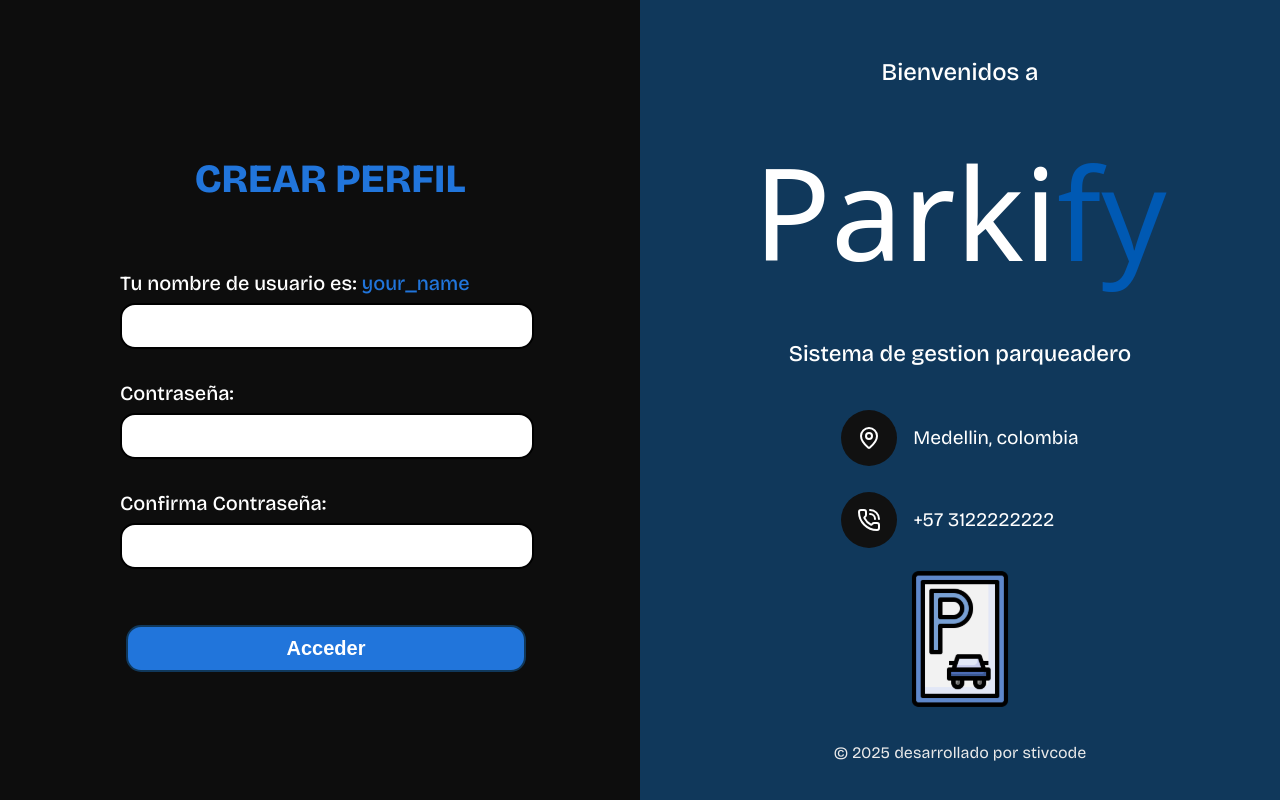
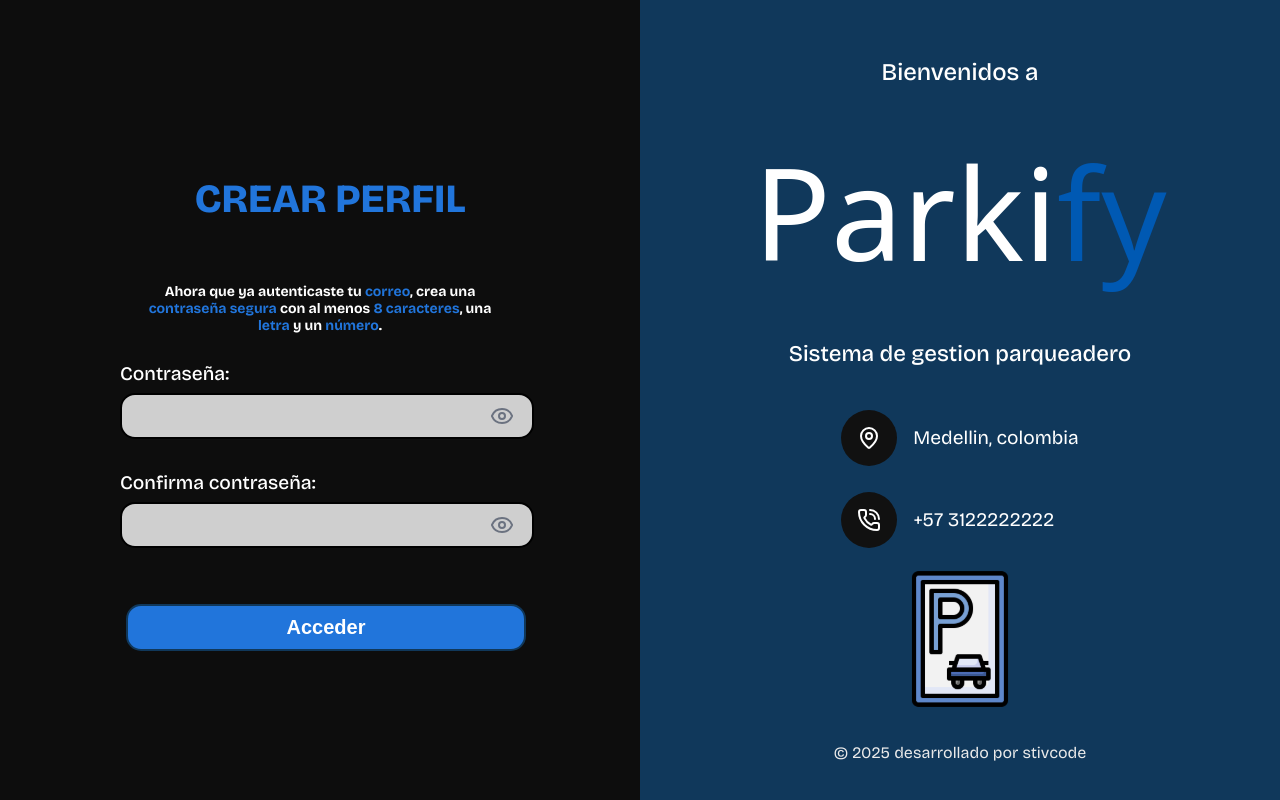
Before and after one commit to stivcode21/Parkify-React, a React (Vite) app: page /createProfile in a window 1280 px wide. Built offline with nearby package versions, Linux system fonts and the light colour scheme; a web font is replaced by a local one.

Commit message:
Refactor: ProfileCreate now features formValidation and previu password

```diff
--- a/src/components/organisms/profileCreate/ProfileCreate.jsx
+++ b/src/components/organisms/profileCreate/ProfileCreate.jsx
@@ -1,41 +1,114 @@
+import { useState } from "react";
 import styles from "./ProfileCreate.module.css";
 import Button from "@/components/templates/button/Button";
+import { EyeClosedIcon, EyeIcon } from "lucide-react";
+import { useNotification } from "../../templates/notificationProvider/notificationProvider";
+import { useNavigate } from "react-router-dom";
 
 const ProfileCreate = () => {
+  const [showPassword, setShowPassword] = useState(false);
+  const [password, setPassword] = useState("");
+  const [confirmPassword, setConfirmPassword] = useState("");
+  const notify = useNotification();
+  const navigate = useNavigate();
+
+  const validateForm = () => {
+    const passwordRegex = /^(?=.*[A-Za-z])(?=.*\d)[A-Za-z\d]{8,}$/;
+
+    //validacion para no enviar vacio
+    if (!password.trim()) {
+      notify("Warning", "Por favor, ingresa tu contraseña.");
+      return false;
+    }
+
+    if (!passwordRegex.test(password)) {
+      notify(
+        "Warning",
+        "La contraseña debe contener mínimo 8 caracteres, al menos una letra y un número."
+      );
+      return false;
+    }
+
+    if (password !== confirmPassword) {
+      notify("Warning", "Las contraseñas no coinciden");
+      return false;
+    }
+
+    return true;
+  };
+
+  const handleSubmit = async (e) => {
+    e.preventDefault();
+    if (!validateForm()) return;
+
+    try {
+      console.log(password);
+      setPassword("");
+      notify("Success", "Perfil creado correctamente");
+      navigate("/hero");
+    } catch (error) {
+      notify("Error", "Error al enviar el correo, intente nuevamente.");
+    }
+  };
+
   return (
     <>
       <h1 className={styles.title}>CREAR PERFIL</h1>
-      <form className={styles.form}>
-        <label className={styles.label} for="usuario">
-          Tu nombre de usuario es:{" "}
-          <span className={styles.strong}>your_name</span>
-        </label>
-        <input
-          className={styles.input}
-          type="text"
-          id="usuario"
-          name="usuario"
-        />
+      <h2 className={styles.subtitle}>
+        Ahora que ya autenticaste tu <strong>correo</strong>, crea una{" "}
+        <strong>contraseña segura</strong> con al menos{" "}
+        <strong>8 caracteres</strong>, una <strong>letra</strong> y un{" "}
+        <strong>número</strong>.
+      </h2>
 
+      <form className={styles.form} onSubmit={handleSubmit}>
         <label className={styles.label} for="contrasena">
           Contraseña:
         </label>
+        <div className={styles.containerPassword}>
           <input
             className={styles.input}
-          type="password"
+            type={showPassword ? "text" : "password"}
+            onChange={(e) => setPassword(e.target.value)}
             id="contrasena"
             name="contrasena"
           />
+          <span
+            type="button"
+            className={styles.btn_icon}
+            onClick={() => setShowPassword(!showPassword)}
+          >
+            {showPassword ? (
+              <EyeClosedIcon className={styles.icon} />
+            ) : (
+              <EyeIcon className={styles.icon} />
+            )}
+          </span>
+        </div>
 
         <label className={styles.label} for="contrasena">
-          Confirma Contraseña:
+          Confirma contraseña:
         </label>
+        <div className={styles.containerPassword}>
           <input
             className={styles.input}
-          type="password"
+            type={showPassword ? "text" : "password"}
+            onChange={(e) => setConfirmPassword(e.target.value)}
             id="contrasena"
             name="contrasena"
           />
+          <span
+            type="button"
+            className={styles.btn_icon}
+            onClick={() => setShowPassword(!showPassword)}
+          >
+            {showPassword ? (
+              <EyeClosedIcon className={styles.icon} />
+            ) : (
+              <EyeIcon className={styles.icon} />
+            )}
+          </span>
+        </div>
 
         <div className={styles.button}>
           <Button name="Acceder" />
--- a/src/components/organisms/profileCreate/ProfileCreate.module.css
+++ b/src/components/organisms/profileCreate/ProfileCreate.module.css
@@ -18,12 +18,20 @@
 
 .label {
   color: #fff;
-  font-size: 1.25rem;
+  font-size: 1.2rem;
   font-weight: 500;
   margin-top: 0.5rem;
 }
 
-.strong {
+.subtitle {
+  color: #ffffff;
+  width: 350px;
+  text-align: center;
+  margin: 0 auto;
+  margin-bottom: 20px;
+  font-size: 14px;
+}
+strong {
   color: #2175db;
 }
 
@@ -32,7 +40,7 @@
   height: 42px;
   border: 2px solid #000000;
   border-radius: 15px;
-  background-color: #ffffff;
+  background-color: #ffffffcc;
   color: #000000;
   font-size: 1.25rem;
   font-weight: 600;
@@ -54,3 +62,26 @@
   margin-top: 2rem;
   margin-left: 6px;
 }
+
+.containerPassword {
+  position: relative;
+}
+
+.btn_icon {
+  position: absolute;
+  right: 6px;
+  top: 40%;
+  transform: translateY(-50%);
+}
+
+.icon {
+  width: 1.5rem;
+  height: 1.5rem;
+  color: #6b7280;
+}
+
+@media (width <= 800px) {
+  .subtitle {
+    width: 70%;
+  }
+}
```
Lines whose indentation alone changed are shown as unchanged.
